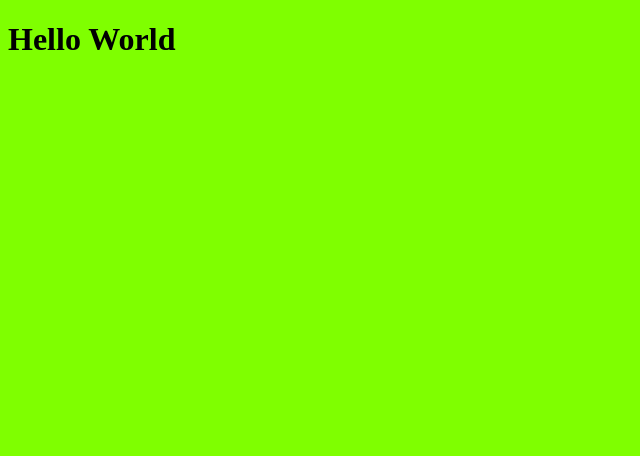
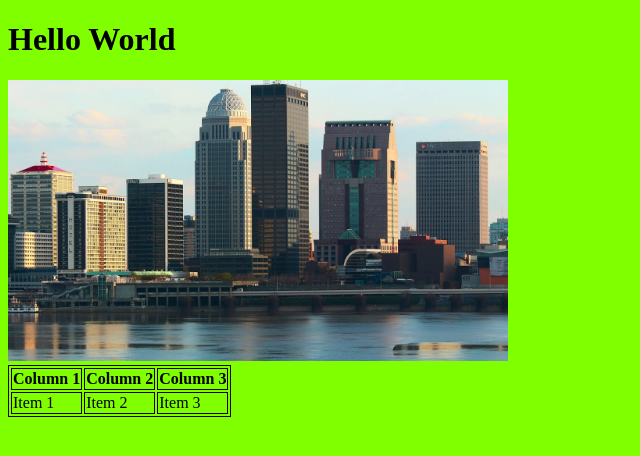
Before and after one commit to JosephRodolfo/FEUD-221, a plain HTML site: page index.html in a window 1280 px wide. Shown: the whole page, without its empty margins (0-640 px from the left). Drawn offline with Linux system fonts and the light colour scheme.

Commit message:
Add table and image to page

```diff
--- a/index.html
+++ b/index.html
@@ -10,6 +10,20 @@
 </head>
 <body>
     <h1>Hello World</h1>
+    <img src="images/maxresdefault.jpg" alt="Louisville skyline">
+
+    <table>
+        <tr>
+          <th>Column 1</th>
+          <th>Column 2</th>
+          <th>Column 3</th>
+        </tr>
+        <tr>
+          <td>Item 1</td>
+          <td>Item 2</td>
+          <td>Item 3</td>
+        </tr>
+      </table>
 
 </body>
 </html>
--- a/styles/site.css
+++ b/styles/site.css
@@ -1,5 +1,11 @@
 body {
+    background-color: chartreuse;
+}
 
-    background-color: chartreuse;
+img {
+    width: 500px;
+}
 
-}
+table, th, td {
+    border: 1px solid black;
+  }
```
Also changed, not shown: images/maxresdefault.jpg (added).
